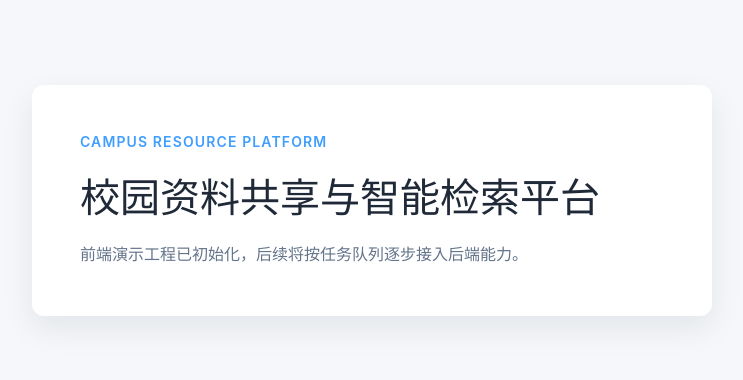
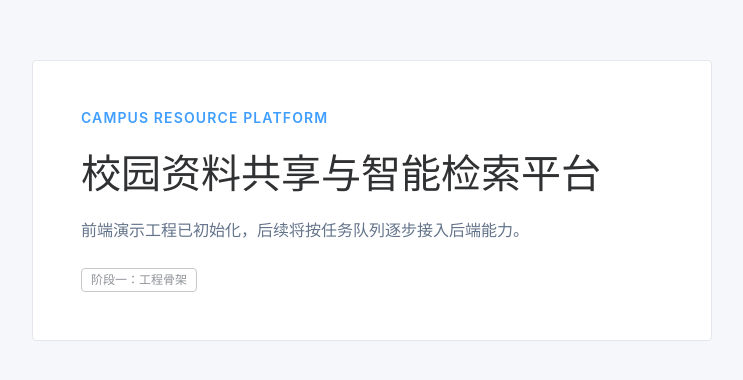
Before and after one commit to clear48/campus-resource-platform, a Vue app in the folder frontend/: page / in a window 1280 px wide. Shown: the part 200-580 px from the top of the page, without its empty margins (268-1011 px from the left). Built offline with nearby package versions, Linux system fonts and the light colour scheme.

Commit message:
chore(frontend): integrate element plus

```diff
--- a/frontend/package.json
+++ b/frontend/package.json
@@ -9,6 +9,7 @@
     "preview": "vite preview"
   },
   "dependencies": {
+    "element-plus": "^2.14.3",
     "vue": "^3.5.39"
   },
   "devDependencies": {
--- a/frontend/src/App.vue
+++ b/frontend/src/App.vue
@@ -1,9 +1,10 @@
 <template>
   <main class="app-shell">
-    <section class="welcome-card">
+    <el-card class="welcome-card" shadow="never">
       <p class="eyebrow">Campus Resource Platform</p>
       <h1>校园资料共享与智能检索平台</h1>
       <p class="description">前端演示工程已初始化，后续将按任务队列逐步接入后端能力。</p>
-    </section>
+      <el-tag class="status-tag" type="info" effect="plain">阶段一：工程骨架</el-tag>
+    </el-card>
   </main>
 </template>
--- a/frontend/src/style.css
+++ b/frontend/src/styles/index.css
@@ -24,10 +24,10 @@ body {
 
 .welcome-card {
   width: min(680px, 100%);
+}
+
+.welcome-card .el-card__body {
   padding: 48px;
-  border-radius: 12px;
-  background: #fff;
-  box-shadow: 0 12px 32px rgb(15 23 42 / 8%);
 }
 
 .eyebrow {
@@ -49,3 +49,7 @@ h1 {
   color: #64748b;
   line-height: 1.75;
 }
+
+.status-tag {
+  margin-top: 24px;
+}
```
Also changed, not shown: frontend/src/main.ts (+8 -2 lines), 6 other files (tests, documents, lock files or other folders).
